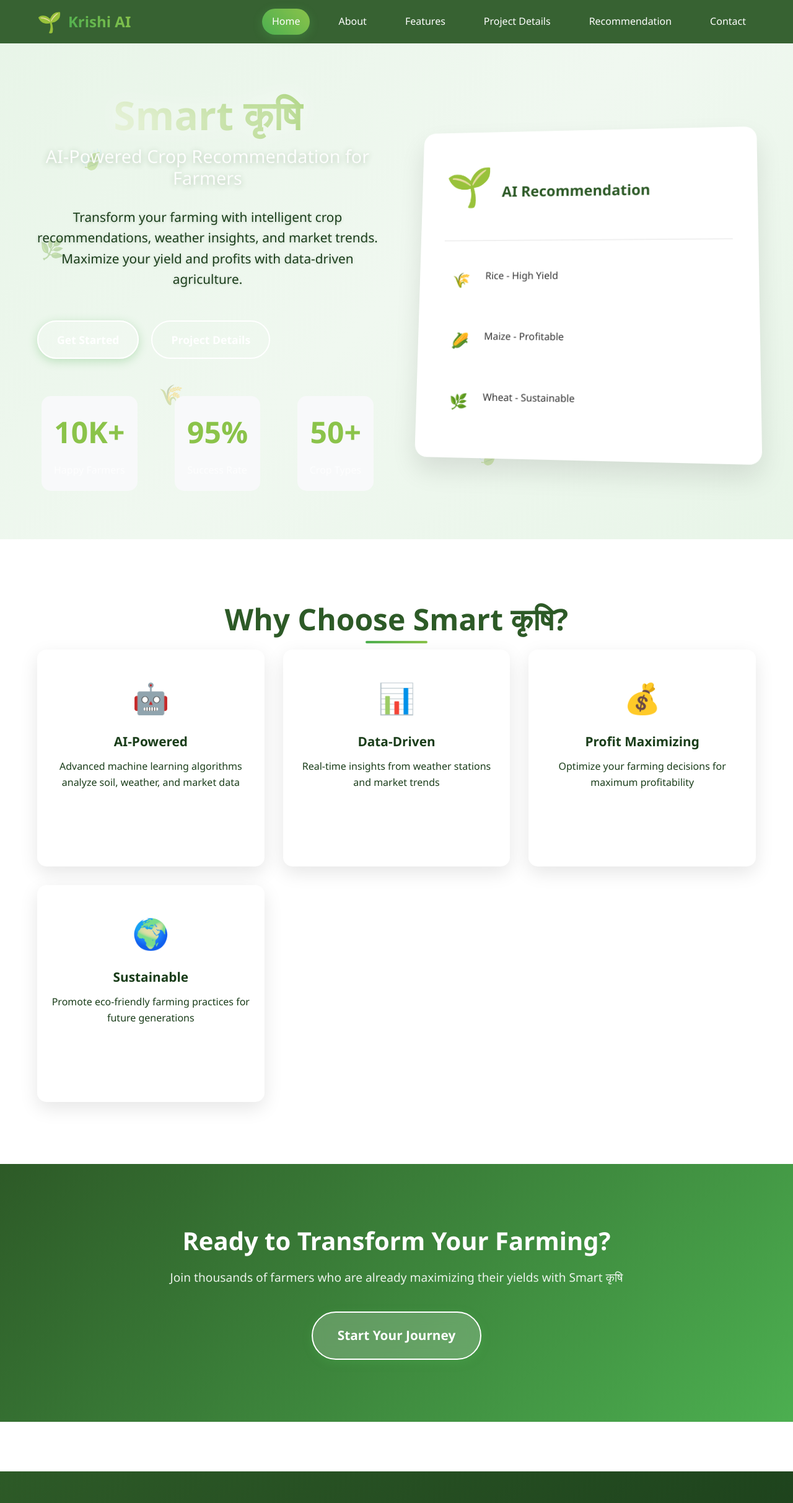
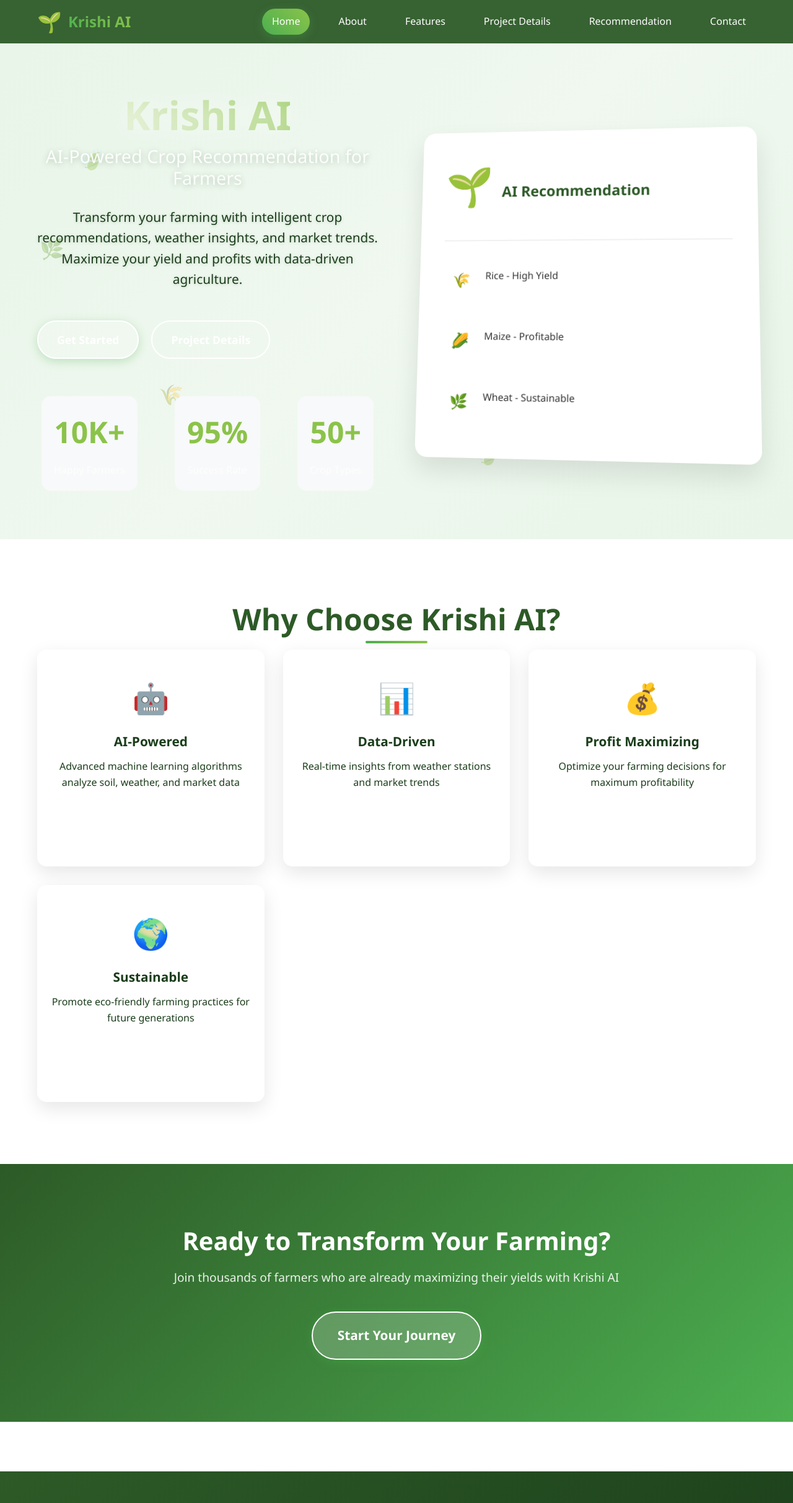
Before and after one commit to itsmeeadii25/smart-krishi, a React (Create React App) app: page / in a window 1280 px wide. Shown: the top 2425 px of the page at 62% size. Built offline with nearby package versions, Linux system fonts and the light colour scheme.

Commit message:
Update Home.js

```diff
--- a/src/pages/Home.js
+++ b/src/pages/Home.js
@@ -21,7 +21,7 @@ const Home = () => {
         <div className="hero-container">
           <div className="hero-content">
             <h1 className="hero-title">
-              <span className="title-main">Smart कृषि</span>
+              <span className="title-main">Krishi AI</span>
               <span className="title-sub">AI-Powered Crop Recommendation for Farmers</span>
             </h1>
 
@@ -84,7 +84,7 @@ const Home = () => {
       {/* Features Preview */}
       <section className="features-preview">
         <div className="container">
-            <h2 className="section-title">Why Choose Smart कृषि?</h2>
+            <h2 className="section-title">Why Choose Krishi AI?</h2>
           <div className="features-grid">
             <div className="feature-card">
               <div className="feature-icon">🤖</div>
@@ -115,7 +115,7 @@ const Home = () => {
         <div className="container">
           <div className="cta-content">
             <h2>Ready to Transform Your Farming?</h2>
-            <p>Join thousands of farmers who are already maximizing their yields with Smart कृषि</p>
+            <p>Join thousands of farmers who are already maximizing their yields with Krishi AI</p>
             <Link to="/recommendation" className="btn-primary large">
               <span>Start Your Journey</span>
               <div className="btn-shine"></div>
```
